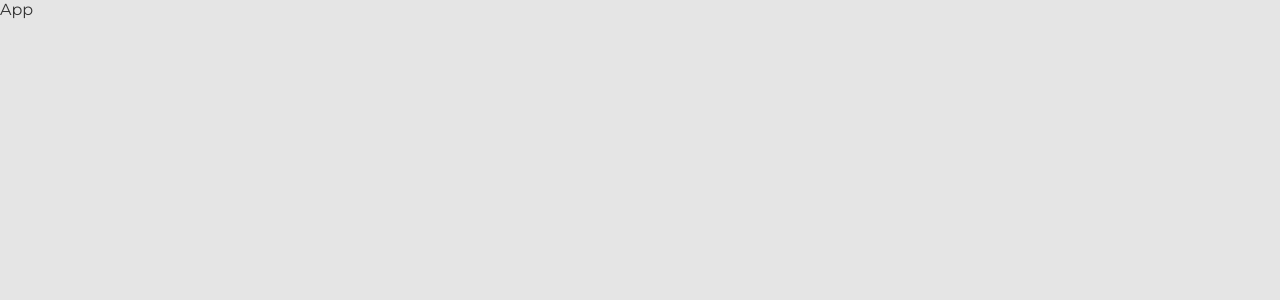
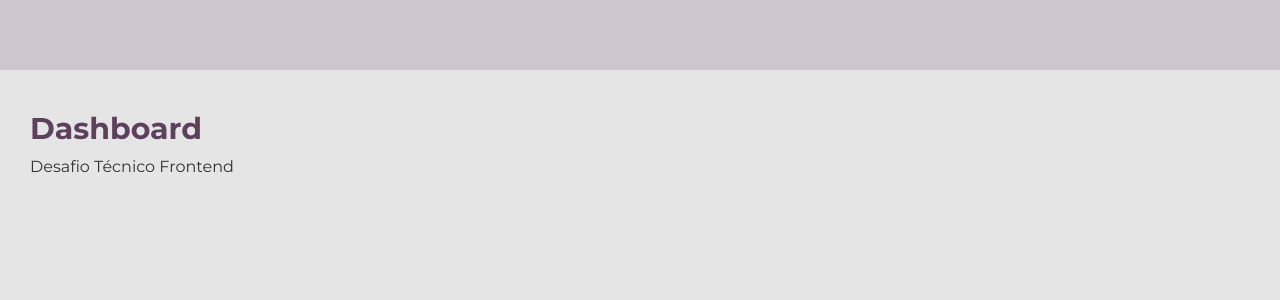
Before and after one commit to i-am-lucas-almeida/graphics-dashboard, a React (Create React App) app: page / in a window 1280 px wide. Shown: the top 300 px of the page. Built offline with nearby package versions, Linux system fonts and the light colour scheme.

Commit message:
Create header component

```diff
--- a/src/App.js
+++ b/src/App.js
@@ -1,8 +1,14 @@
+import Header from "./components/Header";
+
 const App = () => {
 
   return (
 
-    <>App</>
+    <>
+
+      <Header/>
+
+    </>
 
   );
 
--- /dev/null
+++ b/src/components/Header.js
@@ -0,0 +1,29 @@
+import styles from "../styles/components/Header.module.css";
+
+const Header = () => {
+
+    return (
+
+        <header className={styles.header}>
+
+            <nav className={styles.header__nav}></nav>
+
+            <div className={styles.header__top}>
+
+                <div className={styles.header__title}>
+
+                    <h1>Dashboard</h1>
+
+                    <p>Desafio Técnico Frontend</p>
+
+                </div>
+
+            </div>
+
+        </header>
+
+    );
+
+}
+
+export default Header;
--- /dev/null
+++ b/src/styles/components/Header.module.css
@@ -0,0 +1,26 @@
+@import "../variables.css";
+
+.header{
+    width: 100%;
+    margin-bottom: 5rem;
+}
+
+.header__nav{
+    background-color: var(--mid-purple);
+    height: 7rem;
+    margin-bottom: 4rem;
+}
+
+.header__top{
+    display: flex;
+    align-items: center;
+    justify-content: space-between;
+    padding: 0 3rem;
+}
+
+.header__title > h1{
+    margin-bottom: 1rem;
+    color: var(--dark-purple);
+    font-size: 3rem;
+    font-weight: 700;
+}
--- a/src/styles/variables.css
+++ b/src/styles/variables.css
@@ -1,4 +1,4 @@
-@import url('https://fonts.googleapis.com/css2?family=Montserrat:wght@200;400;600;800&display=swap');
+@import url('https://fonts.googleapis.com/css2?family=Montserrat:wght@200;400;500;600;700;800&display=swap');
 
 :root{
     --white: #FFF;
```
